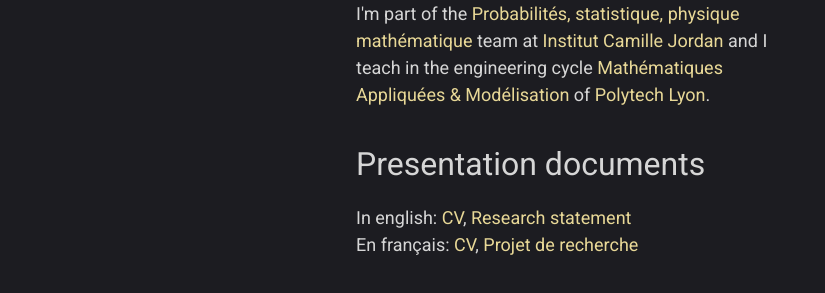
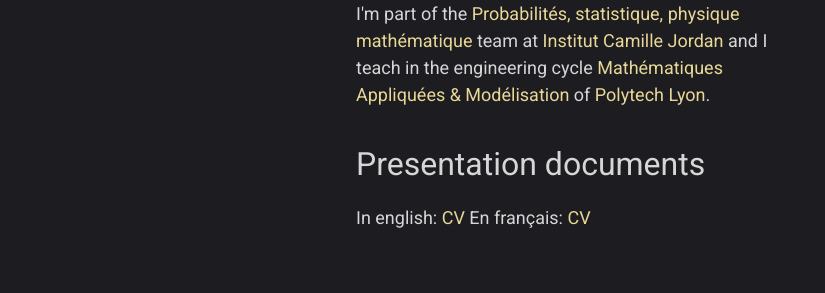
Before and after one commit to Denis-Perice/Denis-Perice.github.io, a plain HTML site: page index.html in a window 1280 px wide. Shown: the part 559-852 px from the top of the page, without its empty margins (224-1049 px from the left). After the commit the page ends 829 px from the top, so only its background shows below. Drawn offline with Linux system fonts and the light colour scheme.

Commit message:
remove research statement

```diff
--- a/index.html
+++ b/index.html
@@ -49,11 +49,9 @@
 			</p>
 			<h3>Presentation documents</h3>
 				In english:
-					<a href="others/CV_en.pdf">CV</a>,
-					<a href="others/Research_statement.pdf">Research statement</a> <br>
+					<a href="others/CV_en.pdf">CV</a>
 				En français:
-					<a href="others/CV_fr.pdf">CV</a>,
-					<a href="others/Projet_de_recherche.pdf">Projet de recherche</a> <br>
+					<a href="others/CV_fr.pdf">CV</a>
 		</div>
 	</div>
 
```
